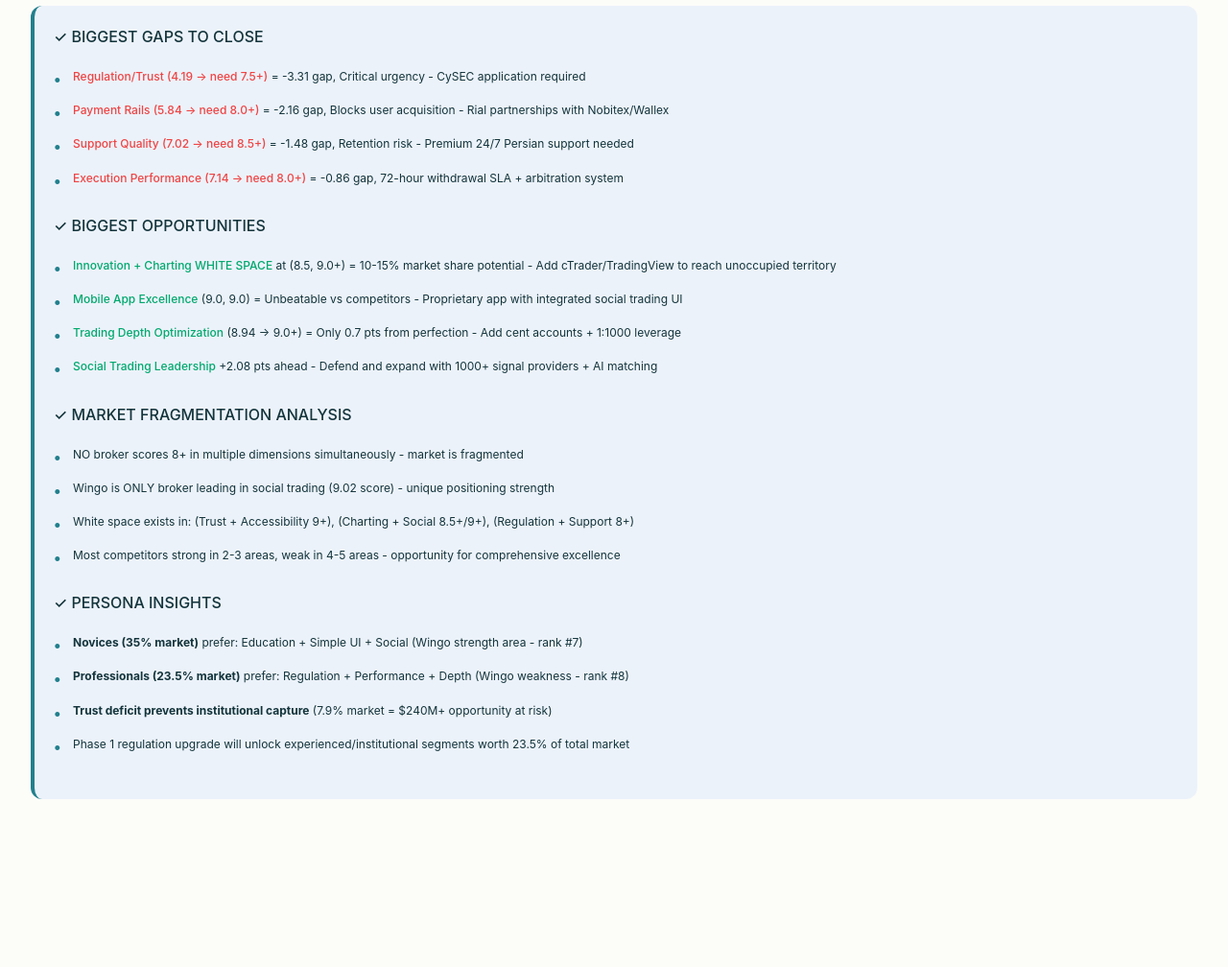
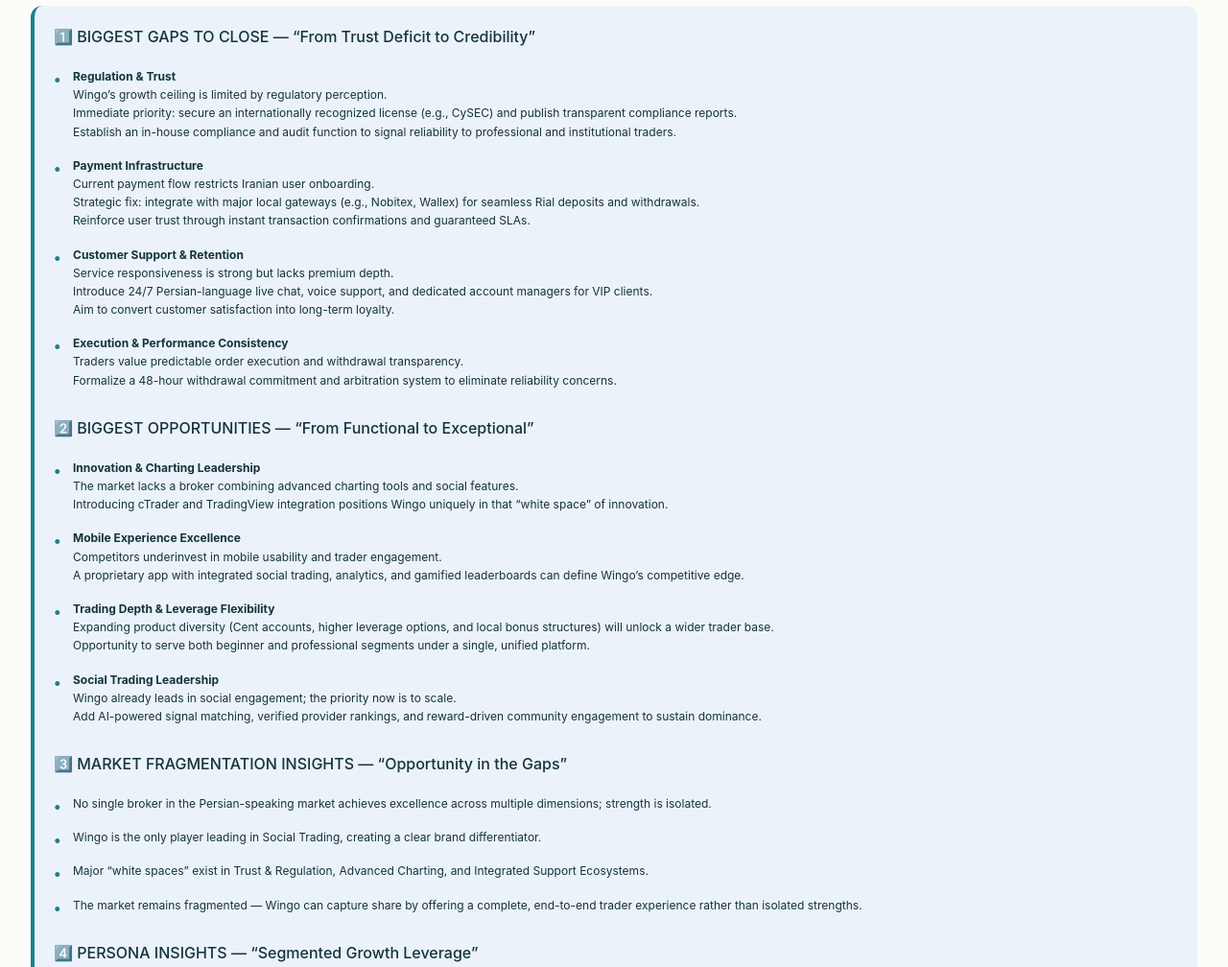
Before and after one commit to nikkan-noora/Market-Positioning-Wingomarkets, a plain HTML site: page index.html in a window 1280 px wide. Shown: the part 4500-5508 px from the top of the page at 96% size. Before the commit the page ends 5397 px from the top, so only its background shows below. Drawn offline with nearby package versions, Linux system fonts and the light colour scheme; a web font is replaced by a local one.

Commit message:
Update index.html

```diff
--- a/index.html
+++ b/index.html
@@ -763,50 +763,104 @@
   <h2 class="section-title">Strategic Insights &amp; Key Takeaways</h2>
   <div class="insights-panel">
 
+    <!-- 1️⃣ BIGGEST GAPS TO CLOSE -->
     <div class="insight-section">
-          <h3 class="insight-title">✓ BIGGEST GAPS TO CLOSE</h3>
+      <h3 class="insight-title">1️⃣ BIGGEST GAPS TO CLOSE — “From Trust Deficit to Credibility”</h3>
       <ul class="insight-list">
-            <li><span class="gap-indicator">Regulation/Trust (4.19 → need 7.5+)</span> = -3.31 gap, Critical urgency - CySEC application required</li>
-            <li><span class="gap-indicator">Payment Rails (5.84 → need 8.0+)</span> = -2.16 gap, Blocks user acquisition - Rial partnerships with Nobitex/Wallex</li>
-            <li><span class="gap-indicator">Support Quality (7.02 → need 8.5+)</span> = -1.48 gap, Retention risk - Premium 24/7 Persian support needed</li>
-            <li><span class="gap-indicator">Execution Performance (7.14 → need 8.0+)</span> = -0.86 gap, 72-hour withdrawal SLA + arbitration system</li>
+        <li>
+          <strong>Regulation &amp; Trust</strong><br>
+          Wingo’s growth ceiling is limited by regulatory perception.<br>
+          Immediate priority: secure an internationally recognized license (e.g., CySEC) and publish transparent compliance reports.<br>
+          Establish an in-house compliance and audit function to signal reliability to professional and institutional traders.
+        </li>
+        <li>
+          <strong>Payment Infrastructure</strong><br>
+          Current payment flow restricts Iranian user onboarding.<br>
+          Strategic fix: integrate with major local gateways (e.g., Nobitex, Wallex) for seamless Rial deposits and withdrawals.<br>
+          Reinforce user trust through instant transaction confirmations and guaranteed SLAs.
+        </li>
+        <li>
+          <strong>Customer Support &amp; Retention</strong><br>
+          Service responsiveness is strong but lacks premium depth.<br>
+          Introduce 24/7 Persian-language live chat, voice support, and dedicated account managers for VIP clients.<br>
+          Aim to convert customer satisfaction into long-term loyalty.
+        </li>
+        <li>
+          <strong>Execution &amp; Performance Consistency</strong><br>
+          Traders value predictable order execution and withdrawal transparency.<br>
+          Formalize a 48-hour withdrawal commitment and arbitration system to eliminate reliability concerns.
+        </li>
       </ul>
     </div>
 
+    <!-- 2️⃣ BIGGEST OPPORTUNITIES -->
     <div class="insight-section">
-          <h3 class="insight-title">✓ BIGGEST OPPORTUNITIES</h3>
+      <h3 class="insight-title">2️⃣ BIGGEST OPPORTUNITIES — “From Functional to Exceptional”</h3>
       <ul class="insight-list">
-            <li><span class="opportunity-indicator">Innovation + Charting WHITE SPACE</span> at (8.5, 9.0+) = 10-15% market share potential - Add cTrader/TradingView to reach unoccupied territory</li>
-            <li><span class="opportunity-indicator">Mobile App Excellence</span> (9.0, 9.0) = Unbeatable vs competitors - Proprietary app with integrated social trading UI</li>
-            <li><span class="opportunity-indicator">Trading Depth Optimization</span> (8.94 → 9.0+) = Only 0.7 pts from perfection - Add cent accounts + 1:1000 leverage</li>
-            <li><span class="opportunity-indicator">Social Trading Leadership</span> +2.08 pts ahead - Defend and expand with 1000+ signal providers + AI matching</li>
+        <li>
+          <strong>Innovation &amp; Charting Leadership</strong><br>
+          The market lacks a broker combining advanced charting tools and social features.<br>
+          Introducing cTrader and TradingView integration positions Wingo uniquely in that “white space” of innovation.
+        </li>
+        <li>
+          <strong>Mobile Experience Excellence</strong><br>
+          Competitors underinvest in mobile usability and trader engagement.<br>
+          A proprietary app with integrated social trading, analytics, and gamified leaderboards can define Wingo’s competitive edge.
+        </li>
+        <li>
+          <strong>Trading Depth &amp; Leverage Flexibility</strong><br>
+          Expanding product diversity (Cent accounts, higher leverage options, and local bonus structures) will unlock a wider trader base.<br>
+          Opportunity to serve both beginner and professional segments under a single, unified platform.
+        </li>
+        <li>
+          <strong>Social Trading Leadership</strong><br>
+          Wingo already leads in social engagement; the priority now is to scale.<br>
+          Add AI-powered signal matching, verified provider rankings, and reward-driven community engagement to sustain dominance.
+        </li>
       </ul>
     </div>
 
+    <!-- 3️⃣ MARKET FRAGMENTATION INSIGHTS -->
     <div class="insight-section">
-          <h3 class="insight-title">✓ MARKET FRAGMENTATION ANALYSIS</h3>
+      <h3 class="insight-title">3️⃣ MARKET FRAGMENTATION INSIGHTS — “Opportunity in the Gaps”</h3>
       <ul class="insight-list">
-            <li>NO broker scores 8+ in multiple dimensions simultaneously - market is fragmented</li>
-            <li>Wingo is ONLY broker leading in social trading (9.02 score) - unique positioning strength</li>
-            <li>White space exists in: (Trust + Accessibility 9+), (Charting + Social 8.5+/9+), (Regulation + Support 8+)</li>
-            <li>Most competitors strong in 2-3 areas, weak in 4-5 areas - opportunity for comprehensive excellence</li>
+        <li>No single broker in the Persian-speaking market achieves excellence across multiple dimensions; strength is isolated.</li>
+        <li>Wingo is the only player leading in Social Trading, creating a clear brand differentiator.</li>
+        <li>Major “white spaces” exist in Trust &amp; Regulation, Advanced Charting, and Integrated Support Ecosystems.</li>
+        <li>The market remains fragmented — Wingo can capture share by offering a complete, end-to-end trader experience rather than isolated strengths.</li>
       </ul>
     </div>
 
+    <!-- 4️⃣ PERSONA INSIGHTS -->
     <div class="insight-section">
-          <h3 class="insight-title">✓ PERSONA INSIGHTS</h3>
+      <h3 class="insight-title">4️⃣ PERSONA INSIGHTS — “Segmented Growth Leverage”</h3>
       <ul class="insight-list">
-            <li><strong>Novices (35% market)</strong> prefer: Education + Simple UI + Social (Wingo strength area - rank #7)</li>
-            <li><strong>Professionals (23.5% market)</strong> prefer: Regulation + Performance + Depth (Wingo weakness - rank #8)</li>
-            <li><strong>Trust deficit prevents institutional capture</strong> (7.9% market = $240M+ opportunity at risk)</li>
-            <li>Phase 1 regulation upgrade will unlock experienced/institutional segments worth 23.5% of total market</li>
+        <li>
+          <strong>Novice Traders (≈35% of market)</strong><br>
+          Seek simplicity, education, and social engagement.<br>
+          Wingo’s strongest appeal segment — should reinforce through Academy, demo challenges, and community learning.
+        </li>
+        <li>
+          <strong>Professional Traders (≈23.5% of market)</strong><br>
+          Prioritize regulation, execution speed, and product depth.<br>
+          Currently underpenetrated due to limited regulatory visibility — Phase 1 licensing will unlock this high-value audience.
+        </li>
+        <li>
+          <strong>Institutional/Experienced Segment (≈8% of market)</strong><br>
+          Hesitant due to trust deficit; represents over $200M potential volume.<br>
+          A compliance-first transformation (Phase 1–2) directly enables entry into this segment.
+        </li>
       </ul>
+      <div style="margin-top: var(--space-16); padding: var(--space-12); background: var(--color-bg-4); border-radius: var(--radius-sm); font-size: var(--font-size-sm);">
+        <strong>Strategic Imperative:</strong><br>
+        Wingo stands at the intersection of trust restoration and innovation leadership.<br>
+        By combining regulatory credibility with product innovation and community-driven engagement, Wingo can transition from a credible alternative to a regional benchmark broker over the next 36 months.
+      </div>
     </div>
 
   </div>
 </section>
 
-  </div>
 
   <script>
     // Positioning data
```
Lines whose indentation alone changed are shown as unchanged.
